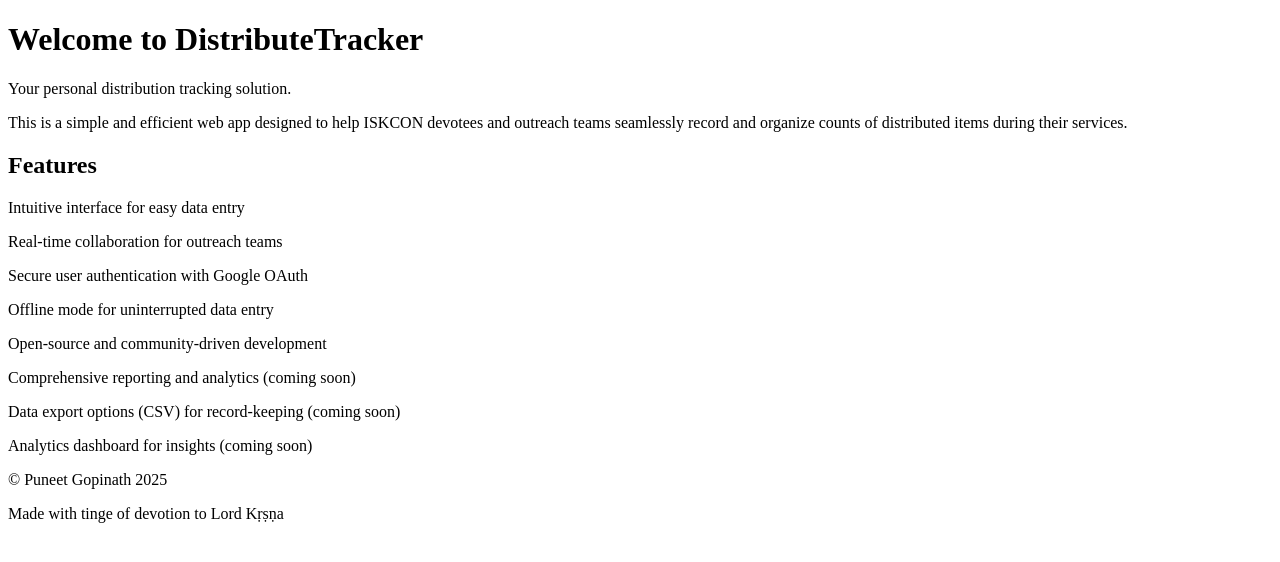
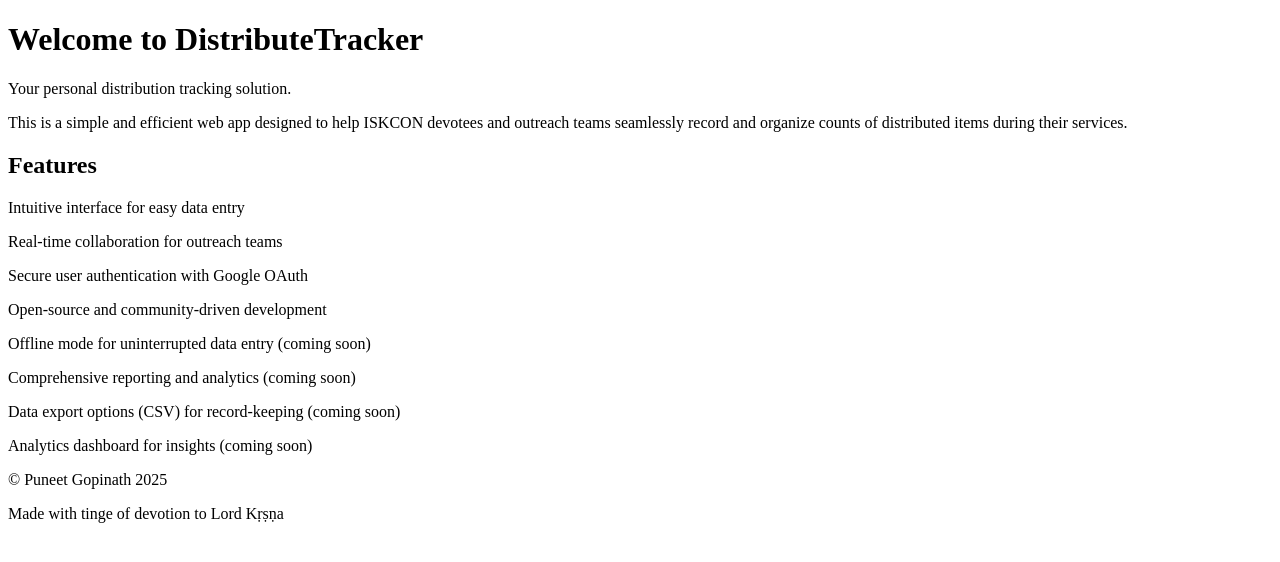
Before and after one commit to PuneetGopinath/DistributeTracker, a React app: page / in a window 1280 px wide. Shown: the top 562 px of the page. Built offline with nearby package versions, Linux system fonts and the light colour scheme; the HTML template or start-up script is replaced by a standard one.

Commit message:
chore: change a feature to mention coming soon

```diff
--- a/src/client/components/Home.jsx
+++ b/src/client/components/Home.jsx
@@ -10,8 +10,8 @@
         "Intuitive interface for easy data entry",
         "Real-time collaboration for outreach teams",
         "Secure user authentication with Google OAuth",
-        "Offline mode for uninterrupted data entry",
         "Open-source and community-driven development",
+        "Offline mode for uninterrupted data entry (coming soon)",
         "Comprehensive reporting and analytics (coming soon)",
         "Data export options (CSV) for record-keeping (coming soon)",
         "Analytics dashboard for insights (coming soon)"
```
Also changed, not shown: 1 other file (tests, documents, lock files or other folders).
